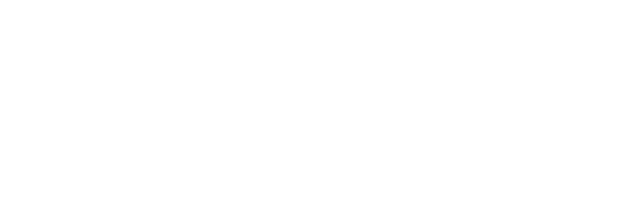
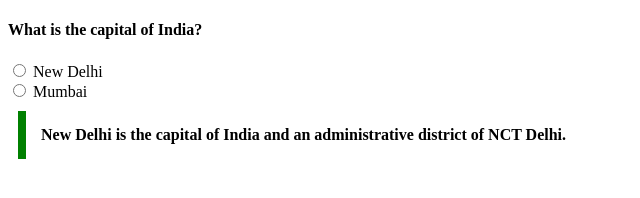
Before and after one commit to acciojob/trivia-priyankabhalekar93, a website: page main.html in a window 1280 px wide. Shown: the whole page, without its empty margins (0-640 px from the left). Drawn offline with Linux system fonts and the light colour scheme.

Commit message:
Solution

```diff
--- a/main.html
+++ b/main.html
@@ -3,13 +3,17 @@
 <html>
 
 <head>
-	<link rel="stylesheet" href="styles.css">
+    <link rel="stylesheet" href="styles.css">
 </head>
 
 <body>
-	<!-- the entire body must be written by student -->
+    <!-- the entire body must be written by student -->
+    <h4>What is the capital of India?</h4>
+    <input type="radio"> <label for="New Delhi">New Delhi</label><br>
+    <input type="radio"> <label for="Mumbai">Mumbai</label>
+    <blockquote cite="https://en.wikipedia.org/wiki/New_Delhi">New Delhi is the capital of India and an administrative district of NCT Delhi.</blockquote>
     <script type="text/javascript" src="./script.js">
-</script>
+    </script>
 
 </body>
 
--- a/styles.css
+++ b/styles.css
@@ -1,2 +1,10 @@
+/* Your CSS Code here. */
 
-/* Your CSS Code here. */
+blockquote {
+    max-width: 600px;
+    margin: 10px;
+    padding: 15px;
+    border-left: 8px solid green;
+    background-color: #f8fffe"";
+    font-weight: bold;
+}
```
